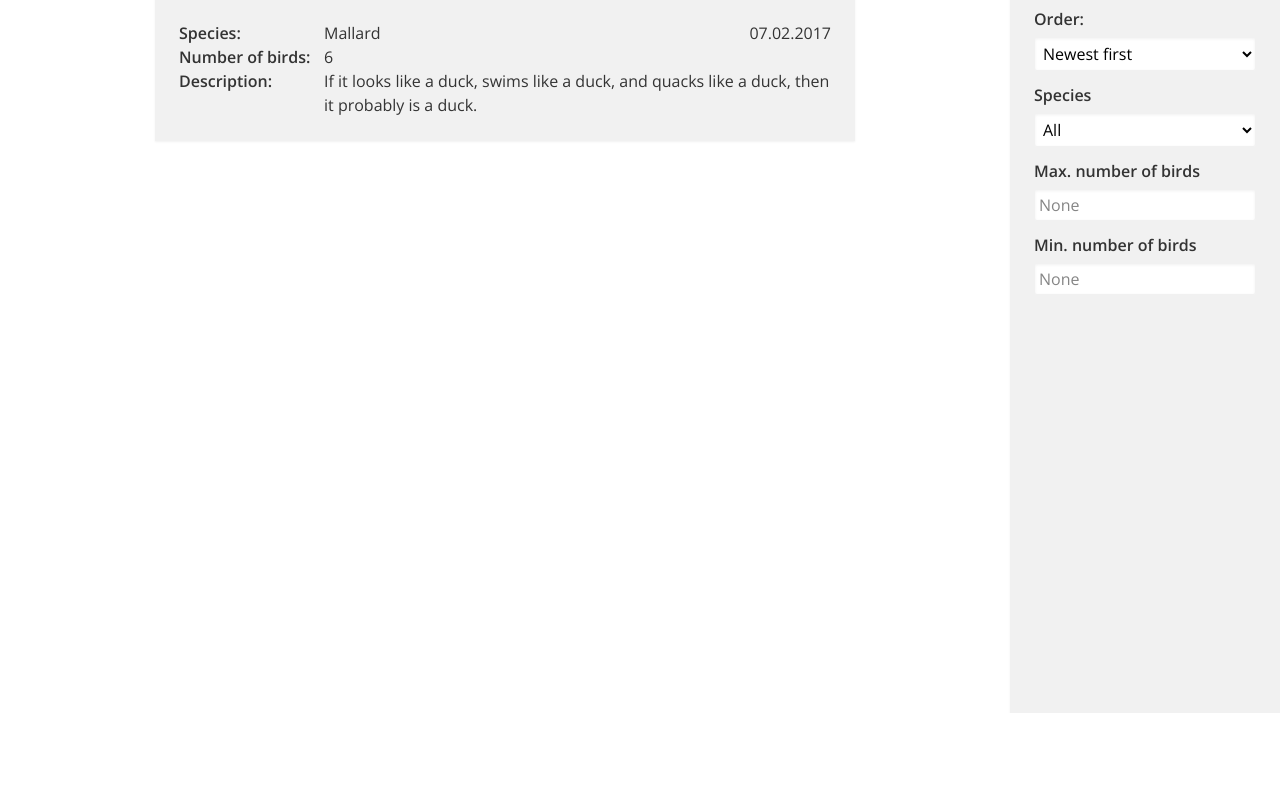
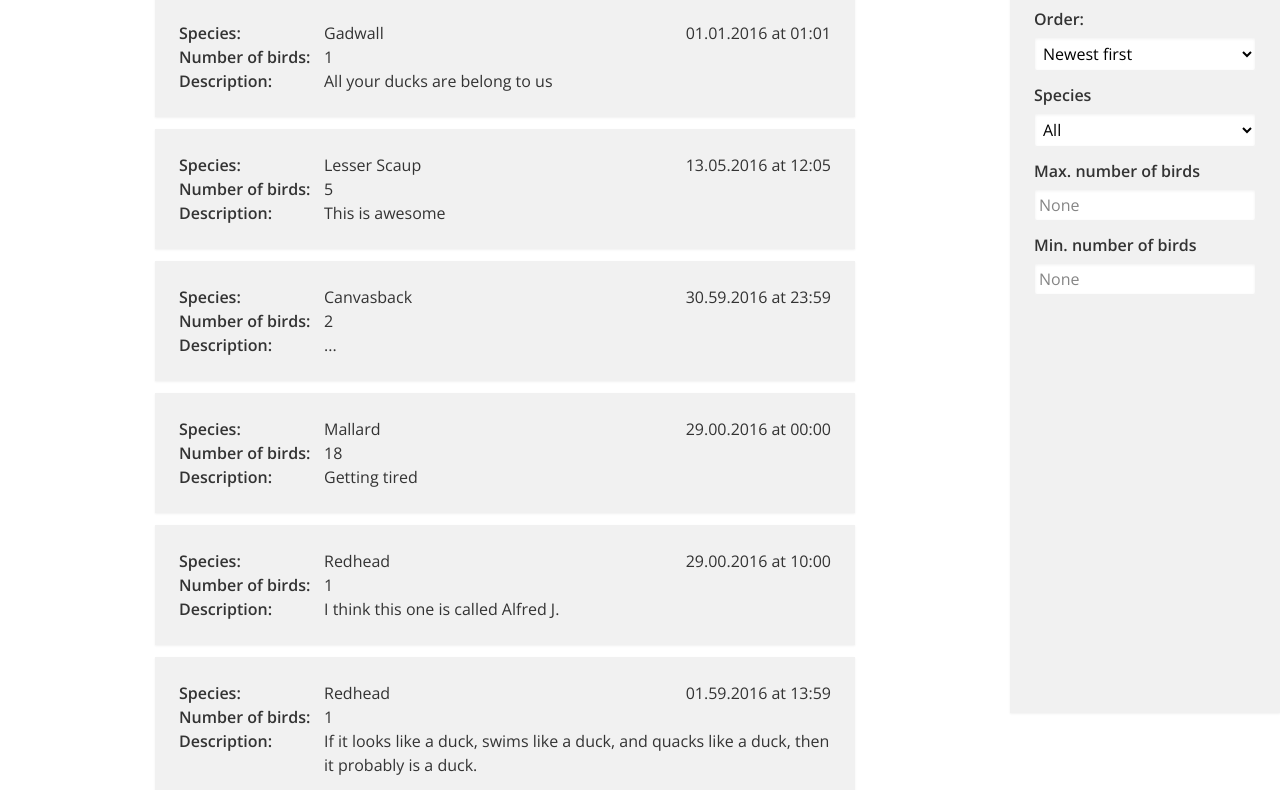
Before and after one commit to 4llu/duck-fe, a website: page index.html in a window 1280 px wide. Shown: the part 87-877 px from the top of the page. Before the commit the page ends 800 px from the top, so only its background shows below. Drawn offline with nearby package versions, Linux system fonts and the light colour scheme; some packages are replaced by stand-ins of ours.

Commit message:
Working with sightings directive

```diff
--- a/app/app.config.js
+++ b/app/app.config.js
@@ -12,7 +12,7 @@
         $stateProvider
             .state("home", {
                 url: "/",
-                templateUrl: "/index.html",
+                templateUrl: "/index.html"
             });
 
         $compileProvider.debugInfoEnabled(false);
--- a/app/directives/sightings.directive.html
+++ b/app/directives/sightings.directive.html
@@ -4,25 +4,25 @@
             <a class="plain-link" href="javascript:void(0)"><img class="icon" src="/static/images/icon-refresh.svg">Refresh</a>
         </div>
         <div class="sightings__info-right">
-            3 sightings
+            {{ vm.sightings.length }} sightings
         </div>
     </div>
     <ul class="sightings-list">
-        <li class="sighting">
+        <li class="sighting" ng-repeat="sighting in vm.sightings">
             <div class="sighting__top-row">
                 <div class="sighting__spec">
                     <span class="sighting__spec-label">Species:</span>
-                    <span class="sighting__spec-value">Mallard</span>
+                    <span class="sighting__spec-value sighting__spec-value--species">{{ sighting.species }}</span>
                 </div>
-                <span class="sighting__date">07.02.2017</span>
+                <span class="sighting__date">{{ sighting.dateTime | date : "dd.mm.yyyy 'at' HH:mm"}}</span>
             </div>
             <div class="sighting__spec">
                 <span class="sighting__spec-label">Number of birds:</span>
-                <span class="sighting__spec-value">6</span>
+                <span class="sighting__spec-value">{{ sighting.count }}</span>
             </div>
             <div class="sighting__spec">
                 <span class="sighting__spec-label">Description:</span>
-                <span class="sighting__spec-value">If it looks like a duck, swims like a duck, and quacks like a duck, then it probably is a duck.</span>
+                <span class="sighting__spec-value">{{ sighting.description }}</span>
             </div>
         </li>
     </ul>
--- a/app/directives/sightings.directive.js
+++ b/app/directives/sightings.directive.js
@@ -20,16 +20,78 @@
         return directive;
     }
 
-    Controller.$inject = [];
+    Controller.$inject = ["$http"];
 
     /* @ngInject */
-    function Controller() {
+    function Controller($http) {
         var vm = this;
+        vm.sightings = [
+  {
+    id: '1',
+    species: 'gadwall',
+    description: 'All your ducks are belong to us',
+    dateTime: '2016-10-01T01:01:00Z',
+    count: 1
+  },
+  {
+    id: '2',
+    species: 'lesser scaup',
+    description: 'This is awesome',
+    dateTime: '2016-12-13T12:05:00Z',
+    count: 5
+  },
+  {
+    id: '3',
+    species: 'canvasback',
+    description: '...',
+    dateTime: '2016-11-30T23:59:00Z',
+    count: 2
+  },
+  {
+    id: '4',
+    species: 'mallard',
+    description: 'Getting tired',
+    dateTime: '2016-11-29T00:00:00Z',
+    count: 18
+  },
+  {
+    id: '5',
+    species: 'redhead',
+    description: 'I think this one is called Alfred J.',
+    dateTime: '2016-11-29T10:00:01Z',
+    count: 1
+  },
+  {
+    id: '6',
+    species: 'redhead',
+    description: 'If it looks like a duck, swims like a duck, and quacks like a duck, then it probably is a duck.',
+    dateTime: '2016-12-01T13:59:00Z',
+    count: 1
+  },
+  {
+    id: '7',
+    species: 'mallard',
+    description: 'Too many ducks to be counted',
+    dateTime: '2016-12-12T12:12:12Z',
+    count: 100
+  },
+  {
+    id: '8',
+    species: 'canvasback',
+    description: 'KWAAK!!!1',
+    dateTime: '2016-12-11T01:01:00Z',
+    count: 5
+  }
+];
 
         activate();
 
         function activate() {
-
+            // $http.get("http://localhost:7878/sightings")
+            //     .then(function(res) {
+            //         vm.sightings = res.data;
+            //         console.log(vm.sightings);
+            //     });
         }
     }
 })();
--- a/package.json
+++ b/package.json
@@ -25,6 +25,6 @@
     "gulp-autoprefixer": "^3.1.1",
     "gulp-clean-css": "^2.3.2",
     "gulp-rename": "^1.2.2",
-    "gulp-sass": "^3.1.0",
+    "gulp-sass": "^3.1.0"
   }
 }
--- a/static/css/sass/elements/_sightings.scss
+++ b/static/css/sass/elements/_sightings.scss
@@ -38,5 +38,9 @@
 }
 
  .sighting__spec-value {
-     flex :1
+     flex: 1;
+
+     &--species {
+         text-transform: capitalize;
+     }
  }
```
Also changed, not shown: static/css/master.css.
